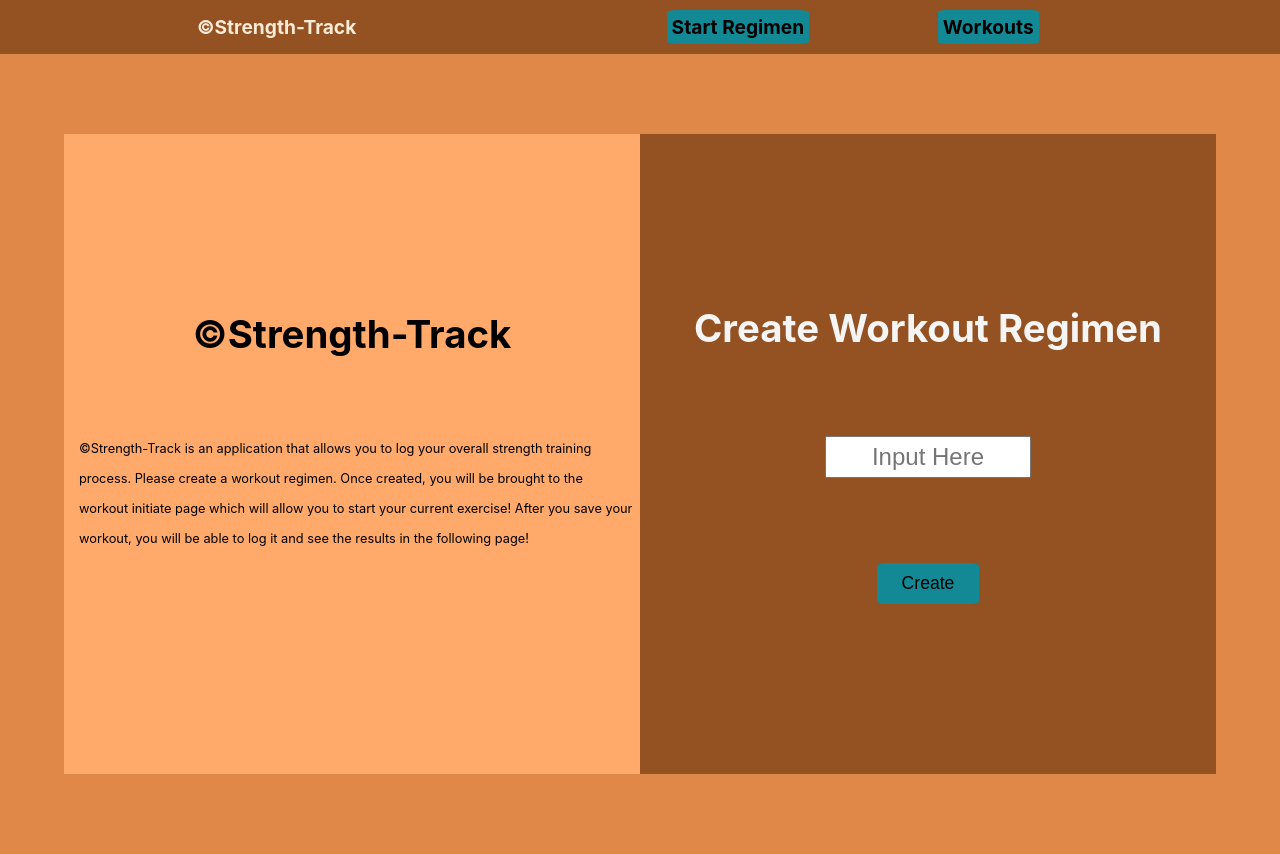
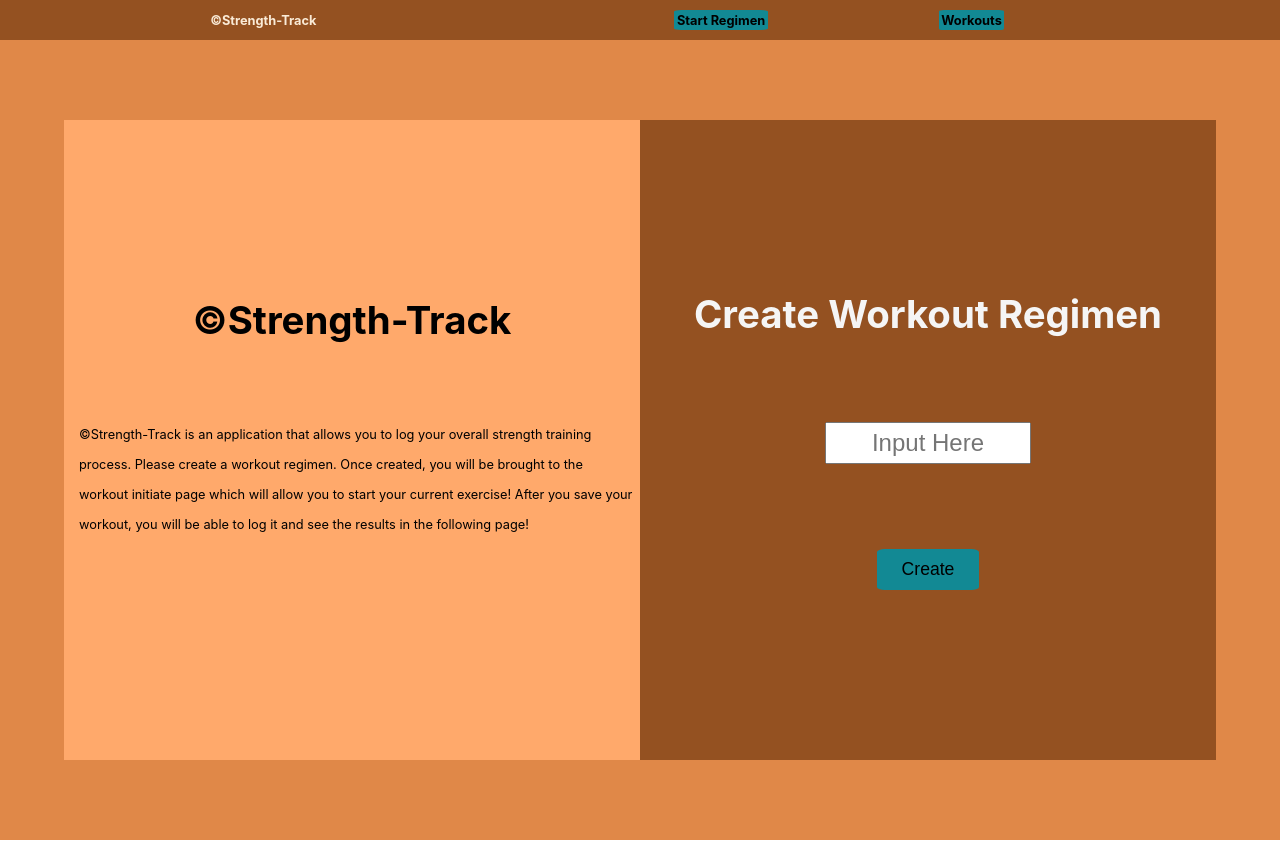
Before and after one commit to Reggie-Amedee-Tech/calisthenics-prime, a React (Create React App) app in the folder client/: page / in a window 1280 px wide. Built offline with nearby package versions, Linux system fonts and the light colour scheme.

Commit message:
changed padding of navbar

```diff
--- a/client/src/App.module.css
+++ b/client/src/App.module.css
@@ -20,7 +20,7 @@ header {
 }
 
 .Logo {
-  font-size: 1.5vw;
+  font-size: 1vw;
   color: antiquewhite;
 }
 
@@ -32,18 +32,18 @@ header {
 }
 
 .Workouts {
-  font-size: 1.5vw;
+  font-size: 1vw;
   margin-left: 40px;
   border-radius: 7.5%;
   background-color: #128994;
-  padding: 5px;
+  padding: 0.2vw;
 }
 
 .StartRegimen {
-  font-size: 1.5vw;
+  font-size: 1vw;
   border-radius: 7.5%;
   background-color: #128994;
-  padding: 5px;
+  padding: 0.2vw;
 }
 
 .Workouts:hover {
```
